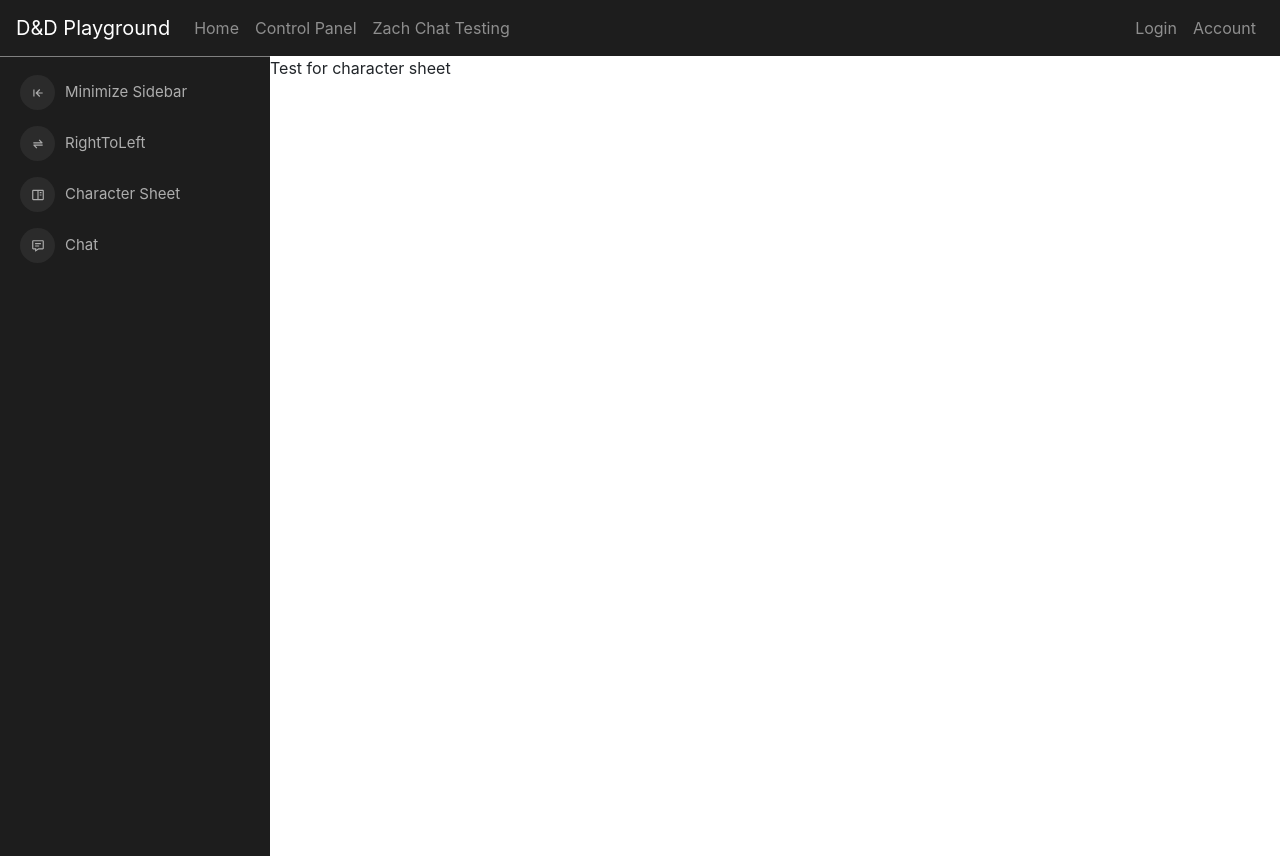
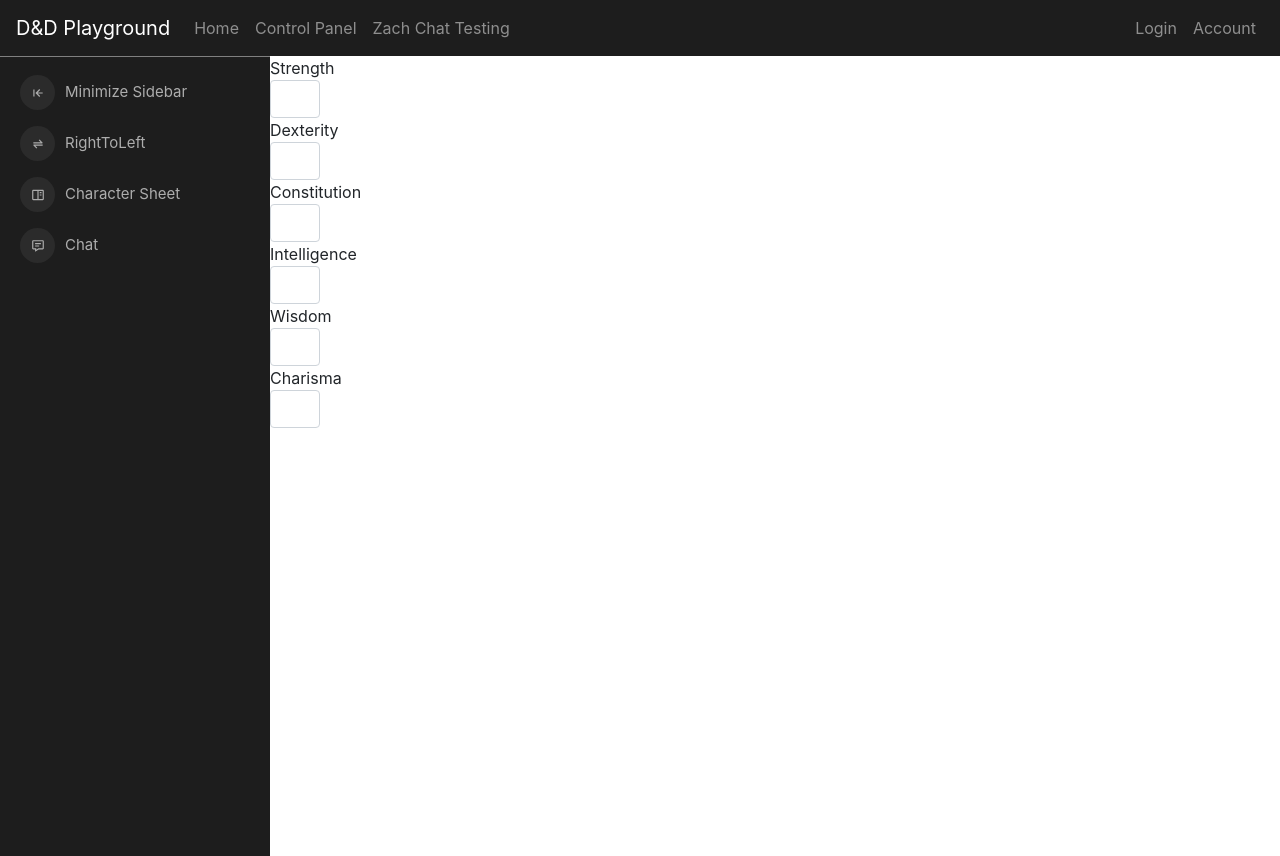
Before and after one commit to williammabernathy/Character_Sheet, a React (Create React App) app: page /controlpanel in a window 1280 px wide. Both pictures are taken after a click on the button "Character Sheet". Built offline with nearby package versions, Linux system fonts and the light colour scheme.

Commit message:
Updated control panel CSS

```diff
--- a/package.json
+++ b/package.json
@@ -3,6 +3,7 @@
   "version": "0.1.0",
   "private": true,
   "dependencies": {
+    "@material-ui/core": "^4.11.0",
     "@testing-library/jest-dom": "^4.2.4",
     "@testing-library/react": "^9.5.0",
     "@testing-library/user-event": "^7.2.1",
--- a/src/Components/CharacterSheetMain/CharacterSheetMain.js
+++ b/src/Components/CharacterSheetMain/CharacterSheetMain.js
@@ -1,10 +1,21 @@
 import React from 'react';
+import StatBlock from './Components/StatBlock/StatBlock';
 import './CharacterSheetMain.css'
 
 const CharacterSheetMain = () => {
+
+    const statAttrNames = ["Strength", "Dexterity", "Constitution", "Intelligence", "Wisdom", "Charisma" ]
+
     return (
-        <div>
-            Test for character sheet
+        <div className="CSMainWrapper">
+            <div className="statBlockWrapper">
+                {statAttrNames.map((stat, index) => (
+                    <StatBlock
+                        key={index}
+                        statName={stat}
+                    />
+                ))}
+            </div>
         </div>
     );
 };
--- a/src/Components/CharacterSheetMain/Components/StatBlock/StatBlock.css
+++ b/src/Components/CharacterSheetMain/Components/StatBlock/StatBlock.css
@@ -7,7 +7,7 @@
 }
 
 .statBlockBonusField {
-
+    width: 50px;
 }
 
 .statBlockStatValueField {
--- a/src/Components/CharacterSheetMain/Components/StatBlock/StatBlock.js
+++ b/src/Components/CharacterSheetMain/Components/StatBlock/StatBlock.js
@@ -1,14 +1,17 @@
 import React from 'react';
+import Form from 'react-bootstrap/Form';
 import './StatBlock.css'
 
-const StatBlock = () => {
+const StatBlock = ( {statName} ) => {
     return (
         <div className="statBlockContainer">
             <div className="statBlockTitle">
-                Stat Name
+                {statName}
             </div>
             <div className="statBlockBonusField">
-
+                <Form>
+                    <Form.Control/>
+                </Form>
             </div>
             <div className="statBlockStatValueField">
 
--- a/src/Components/ControlPanel/ControlPanel.css
+++ b/src/Components/ControlPanel/ControlPanel.css
@@ -0,0 +1,12 @@
+.controlPanelWrapper {
+    width: 30%;
+    display: flex;
+}
+
+.sidebarWrapper {
+
+}
+
+.contentWrapper {
+    float: right;
+}
--- a/src/Components/ControlPanel/ControlPanel.js
+++ b/src/Components/ControlPanel/ControlPanel.js
@@ -10,13 +10,17 @@ const ControlPanel = ({ match }) => {
   return (
     <div className="controlPanelWrapper">
       <Router>
+        <div className="sidebarWrapper">
           <SideBar />
+        </div>
 
+        <div className="contentWrapper">
           <Switch>
             <Route exact path={`${match.path}/`} component={Main}></Route>
             <Route path={`${match.path}/charactersheet`} component={CharacterSheetMain}></Route>
             <Route path={`${match.path}/chat`} component={Chat}></Route>
           </Switch>
+        </div>
       </Router>
     </div>
   );
--- a/src/Components/Login/Login.js
+++ b/src/Components/Login/Login.js
@@ -1,10 +1,11 @@
 import React from 'react';
-import './Login.css'
+import './Login.css';
 
 const Login = () => {
+
     return (
         <div>
-            Login page
+            Login
         </div>
     );
 };
--- a/src/Components/SideBar/SideBar.css
+++ b/src/Components/SideBar/SideBar.css
@@ -1,11 +1,6 @@
 .sideBarWrapper{
-    float: left;
     height: 100vh;
     border-top-style: solid;
     border-width: 1px;
     border-color: grey;
 }
-
-.sidebarToggleButton {
-    margin: 5px;
-}
--- a/src/index.js
+++ b/src/index.js
@@ -11,6 +11,11 @@ ReactDOM.render(
   document.getElementById('root')
 );
 
+//reload on changes
+if (module.hot) {
+  module.hot.accept()
+}
+
 // If you want your app to work offline and load faster, you can change
 // unregister() to register() below. Note this comes with some pitfalls.
 // Learn more about service workers: https://bit.ly/CRA-PWA
```
Also changed, not shown: 1 other file (tests, documents, lock files or other folders). Lines whose indentation alone changed are shown as unchanged.
